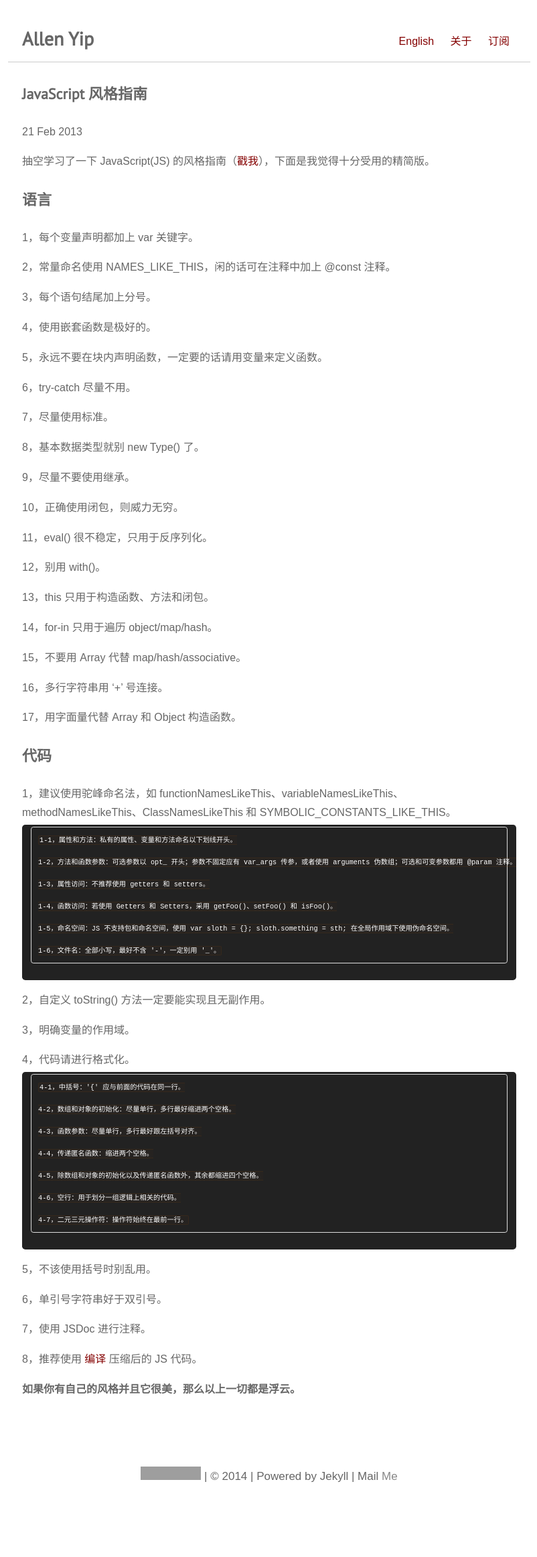
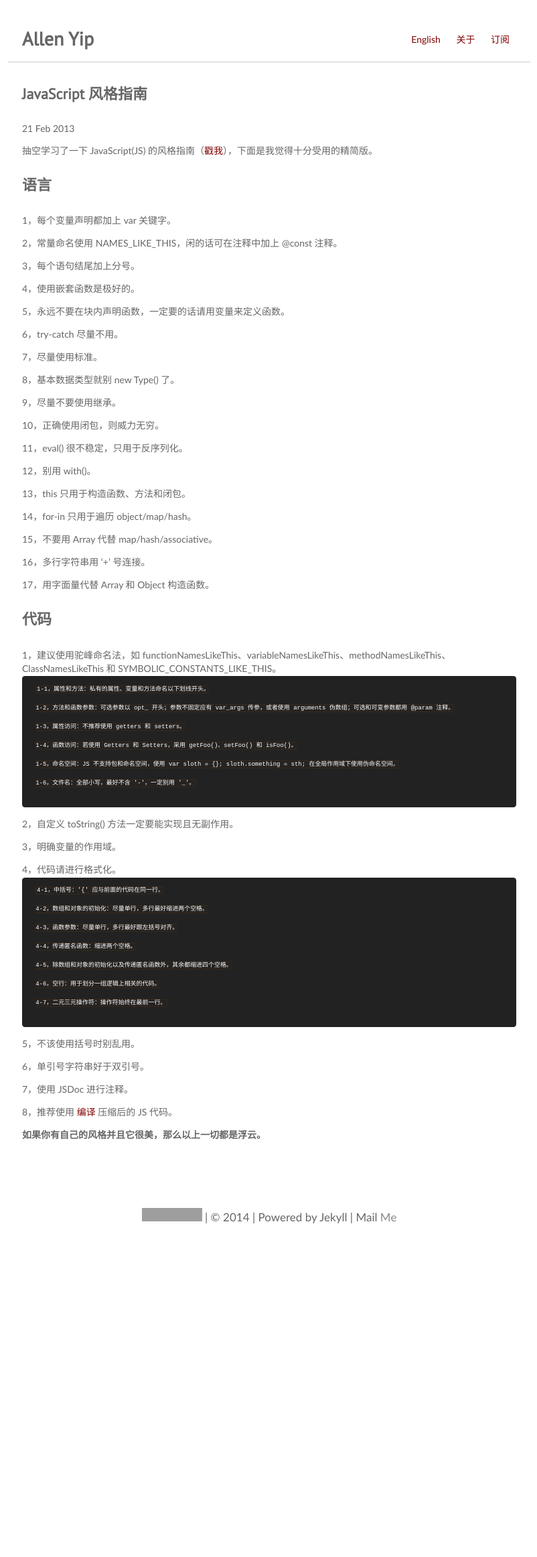
Before and after one commit to allenyip/allenyip.github.com, a Jekyll site: the page built from _posts/2013-02-21-javascript-style-guide.md, in a window 1280 px wide. Shown: the whole page at 67% size, without its empty margins (238-1040 px from the left). Built offline with Jekyll 4.4.1, drawn with Linux system fonts in a browser that asks for light colours; some web fonts are replaced; Markdown is read by kramdown in place of the engine named in the settings; after the commit the page ends 1932 px from its top, so only the background shows below that; grey boxes are pictures that could not be loaded.

Commit message:
modify css

```diff
--- a/css/main.css
+++ b/css/main.css
@@ -6,8 +6,11 @@ html, body {
 }
 
 body {
-  font: 16px/1.8 "Rosario", "Xin Gothic", "Hiragino Sans GB", "Microsoft YaHei", "WenQuanYi Micro Hei", Arial, sans-serif;
+  /*font: 16px/1.8 "Rosario", "Xin Gothic", "Hiragino Sans GB", "Microsoft YaHei", "WenQuanYi Micro Hei", Arial, sans-serif;
   color: #666;
+  */
+  font-size:14px;font-family:"Galdeano","Hiragino Sans GB","Microsoft YaHei",Trebuchet,"Trebuchet MS",Tahoma,"Lucida Grande","Lucida Sans Unicode",Verdana,sans-serif;
+  color:#666;
 }
 
 h1, h2, h3, h4, h5, h6 {
@@ -49,12 +52,6 @@ tt {
 }
 
 /* modify code starts */
-.post pre {
-  border: 1px solid #ddd;
-  background-color: #3D3D3D;
-  padding: 0 .4em;
-}
-
 .post code {
   font: 0.8em droid-sans-mono-1, droid-sans-mono-2, monospace;
   border: 1px solid rgba(145, 77, 0, 0.15);
```
